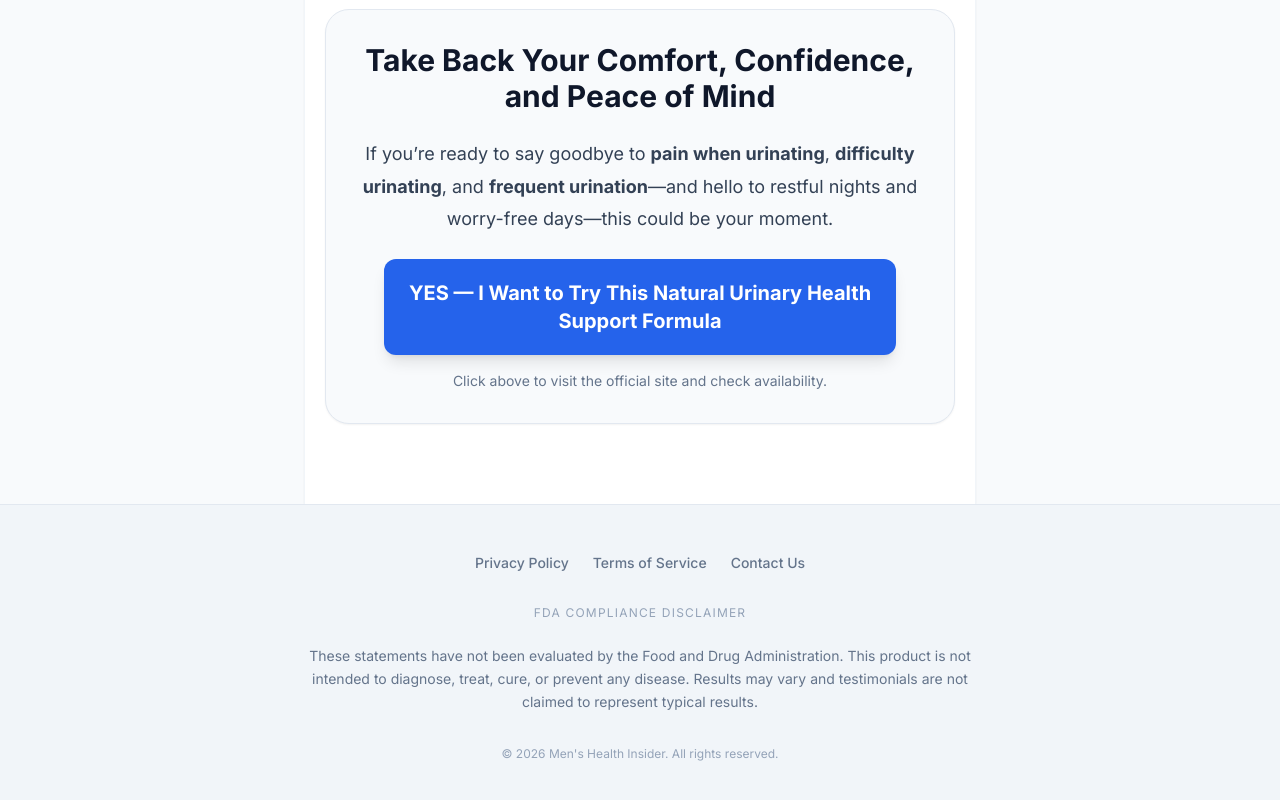
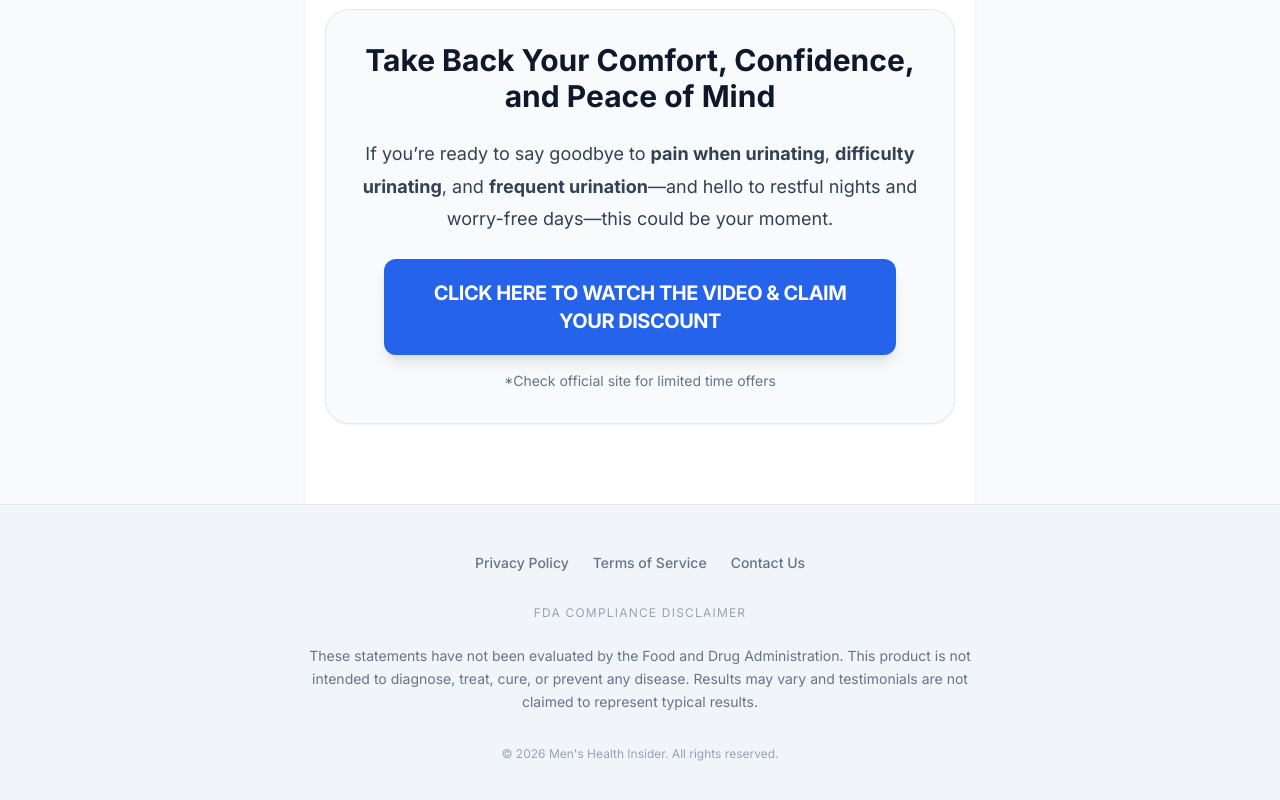
Before and after one commit to felipemouratkt03-max/Urinary-Health, a React (Vite) app: page / in a window 1280 px wide. Shown: the part 2473-3273 px from the top of the page. Built offline with nearby package versions, Linux system fonts and the light colour scheme.

Commit message:
feat: Improve affiliate link reliability
Implement JavaScript redirects for affiliate links to ensure clicks are not blocked by browser scripts or ad blockers, enhancing conversion tracking. Update button text for clarity.

```diff
--- a/components/StickyCTA.tsx
+++ b/components/StickyCTA.tsx
@@ -18,20 +18,22 @@ export const StickyCTA: React.FC = () => {
     return () => window.removeEventListener('scroll', toggleVisibility);
   }, []);
 
+  const handleMobileClick = () => {
+    window.location.href = AFFILIATE_URL;
+  };
+
   return (
-    <div className={`fixed bottom-0 left-0 right-0 p-4 transition-all duration-300 md:hidden z-40 transform ${isVisible ? 'translate-y-0' : 'translate-y-full'}`}>
+    <div className={`fixed bottom-0 left-0 right-0 p-4 transition-all duration-300 md:hidden z-50 transform ${isVisible ? 'translate-y-0' : 'translate-y-full'}`}>
       <div className="max-w-md mx-auto">
-        <a
-          href={AFFILIATE_URL}
-          target="_blank"
-          rel="noopener noreferrer"
-          className="flex items-center justify-between bg-blue-600 text-white rounded-full px-6 py-4 shadow-2xl font-bold active:scale-95 transition-transform"
+        <button
+          onClick={handleMobileClick}
+          className="w-full flex items-center justify-between bg-blue-600 text-white rounded-full px-6 py-4 shadow-2xl font-bold active:scale-95 transition-transform"
         >
-          <span>Claim Your Support Formula</span>
+          <span>Claim Your Formula Now</span>
           <svg className="w-5 h-5" fill="none" stroke="currentColor" viewBox="0 0 24 24">
             <path strokeLinecap="round" strokeLinejoin="round" strokeWidth="2" d="M14 5l7 7m0 0l-7 7m7-7H3" />
           </svg>
-        </a>
+        </button>
       </div>
     </div>
   );
--- a/components/StoryContent.tsx
+++ b/components/StoryContent.tsx
@@ -3,6 +3,11 @@ import React from 'react';
 const AFFILIATE_URL = "https://hop.clickbank.net/?affiliate=mourabh&vendor=provive&pid=20&tid=track";
 
 export const StoryContent: React.FC = () => {
+  const handleRedirect = (e: React.MouseEvent<HTMLAnchorElement>) => {
+    // Força o redirecionamento via JS caso o link nativo falhe por bloqueio de script
+    window.location.href = AFFILIATE_URL;
+  };
+
   return (
     <article className="prose-text text-slate-800">
       <h1 className="text-3xl md:text-4xl font-extrabold leading-tight text-slate-900 mb-8 text-center md:text-left">
@@ -73,19 +78,18 @@ export const StoryContent: React.FC = () => {
           If you’re ready to say goodbye to <b>pain when urinating</b>, <b>difficulty urinating</b>, and <b>frequent urination</b>—and hello to restful nights and worry-free days—this could be your moment.
         </p>
 
-        <div className="relative z-10 flex justify-center">
+        <div className="flex justify-center">
           <a
             href={AFFILIATE_URL}
-            target="_blank"
-            rel="noopener noreferrer"
-            className="block w-full max-w-lg bg-blue-600 hover:bg-blue-700 text-white text-center py-5 px-6 rounded-xl font-bold text-lg md:text-xl transition-all shadow-lg hover:shadow-xl active:scale-[0.98] cursor-pointer no-underline"
+            onClick={handleRedirect}
+            className="inline-flex items-center justify-center w-full max-w-lg bg-blue-600 hover:bg-blue-700 text-white text-center py-5 px-6 rounded-xl font-bold text-lg md:text-xl transition-all shadow-lg hover:shadow-xl active:scale-[0.98] cursor-pointer no-underline uppercase tracking-tight"
           >
-            YES — I Want to Try This Natural Urinary Health Support Formula
+            Click Here To Watch The Video & Claim Your Discount
           </a>
         </div>
 
         <p className="mt-4 text-center text-sm text-slate-500">
-          Click above to visit the official site and check availability.
+          *Check official site for limited time offers
         </p>
       </div>
     </article>
```
